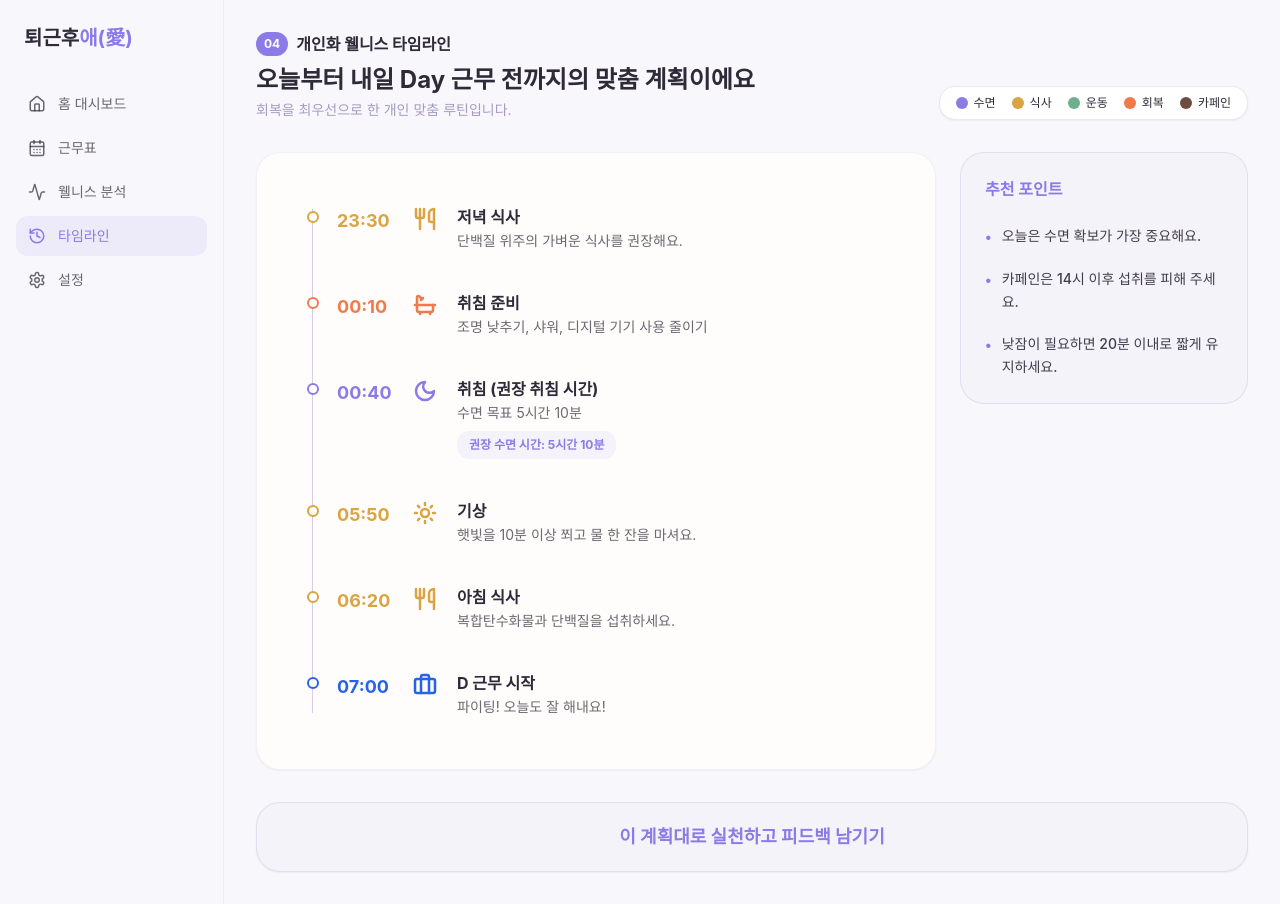
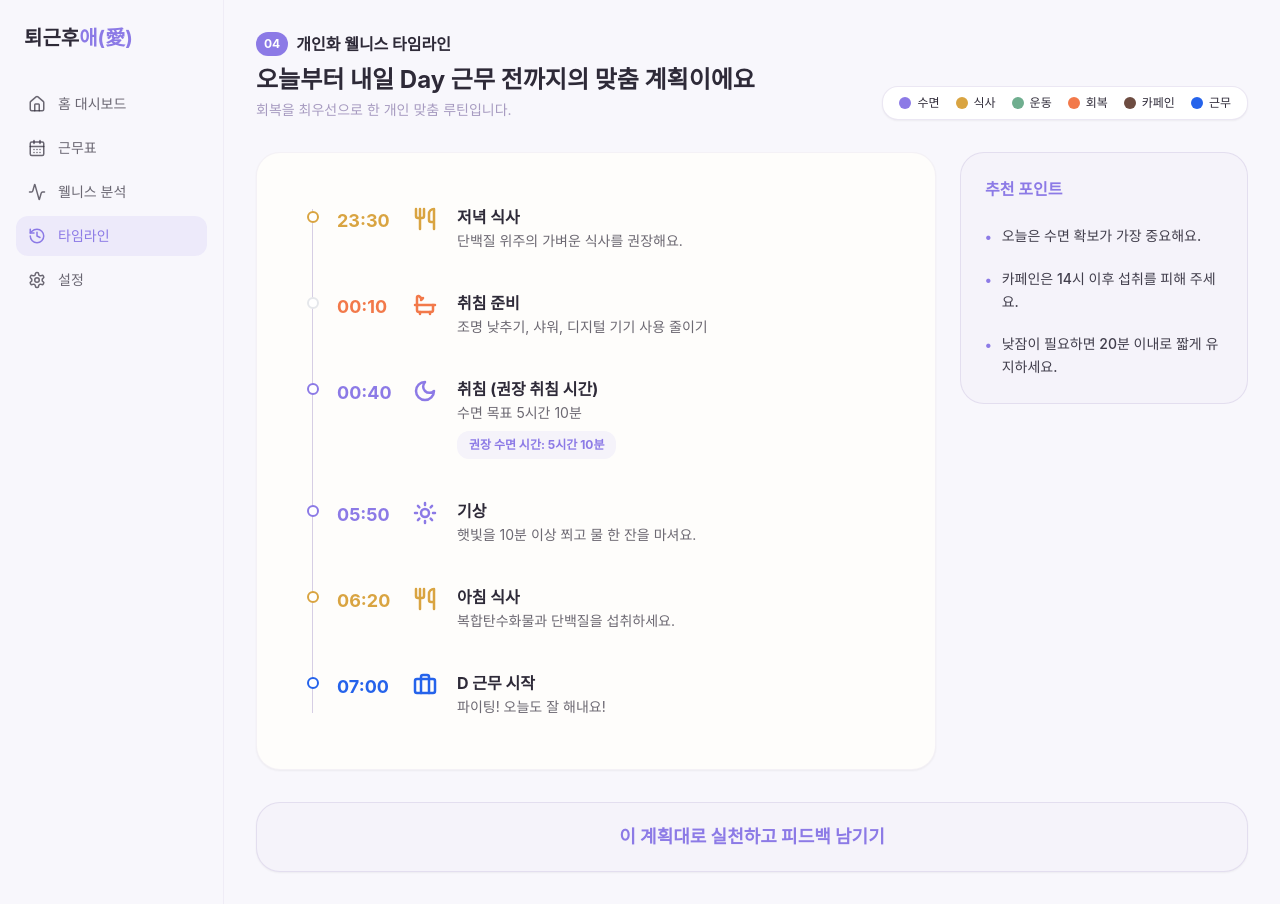
Before and after one commit to likelion-hackathon-team3/frontend, a React (Vite) app: page /#/timeline in a window 1280 px wide. Built offline with nearby package versions, Linux system fonts and the light colour scheme.

Commit message:
ui: 기상 카테고리 테마 색상 수정 및 근무 범례 추가

```diff
--- a/src/screens/Timeline.jsx
+++ b/src/screens/Timeline.jsx
@@ -26,6 +26,7 @@ const LEGEND_ITEMS = [
   { label: "운동", color: "bg-sage" },
   { label: "회복", color: "bg-coral" },
   { label: "카페인", color: "bg-[#6D4C41]" },
+  { label: "근무", color: "bg-blue-600" },
 ];
 
 // 카테고리 테마 매퍼 (아이콘 & 색상 자동화)
@@ -37,13 +38,21 @@ const CATEGORY_THEME = {
   },
   MEAL: { icon: Utensils, color: "text-gold", dotColor: "border-gold" }, // 👈 sage에서 gold로 수정!
   EXERCISE: { icon: Dumbbell, color: "text-sage", dotColor: "border-sage" },
-  PREPARATION: { icon: Bath, color: "text-coral", dotColor: "border-coral" }, // 👈 blue-400에서 coral로 수정!
+  PREPARATION: {
+    icon: Bath,
+    color: "text-coral",
+    dotColor: "borgit add .der-coral",
+  }, // 👈 blue-400에서 coral로 수정!
   CAFFEINE: {
     icon: Coffee,
     color: "text-[#6D4C41]",
     dotColor: "border-[#6D4C41]",
   },
-  WAKE_UP: { icon: Sun, color: "text-gold", dotColor: "border-gold" },
+  WAKE_UP: {
+    icon: Sun,
+    color: "text-lavender-deep",
+    dotColor: "border-lavender-deep",
+  },
   WORK: {
     icon: Briefcase,
     color: "text-blue-600",
```
